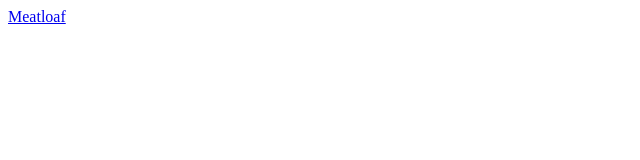
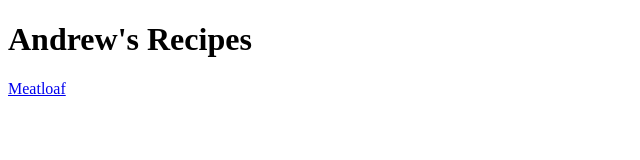
Before and after one commit to ADFarmer49/odin-recipes, a plain HTML site: page index.html in a window 1280 px wide. Shown: the whole page, without its empty margins (0-640 px from the left). Drawn offline with Linux system fonts and the light colour scheme.

Commit message:
Added header to index.html

```diff
--- a/index.html
+++ b/index.html
@@ -6,6 +6,7 @@
     <title>Odin Recipes</title>
 </head>
 <body>
+    <h1>Andrew's Recipes</h1>
     <a href="recipes/meatloaf.html">Meatloaf</a>
 </body>
 </html>
```
